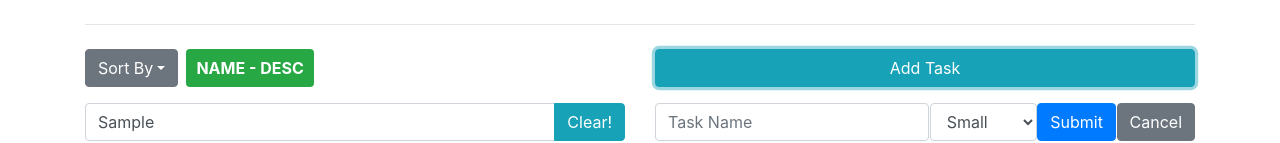
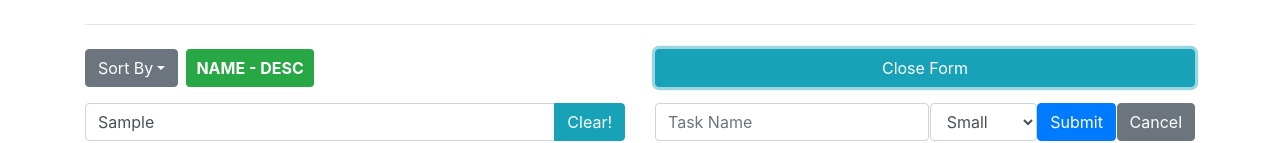
Before and after one commit to HoangThai-zenno/todo-list, a Vue app: page / in a window 1280 px wide. Both pictures are taken after typing "Sample" into the empty fields and a click on the button "Add Task". Shown: the part 148-291 px from the top of the page. Built offline with nearby package versions, Linux system fonts and the light colour scheme.

Commit message:
Add event toggle hide, unhide btn addTask part 2

```diff
--- a/src/components/FormAdd.vue
+++ b/src/components/FormAdd.vue
@@ -1,12 +1,15 @@
 <template>
     <div class="form-group add-task">
-        <button v-on:click="onCLickAdd" type="button" class="btn btn-info btn-block">Add Task</button>
+        <button v-on:click="onCLickAdd" type="button" class="btn btn-info btn-block">{{ isShowForm ? 'Close Form' : 'Add Task' }}</button>
     </div>
 </template>
 
 <script>
 export default {
     name: 'form-add',
+    props:{
+        isShowForm:{type:Boolean, defaultValue:false}
+    },
     methods: {
         onCLickAdd(){
             this.$emit('handelAddTask')
--- a/src/components/FormComp.vue
+++ b/src/components/FormComp.vue
@@ -1,7 +1,7 @@
 <template>
     <b-col cols="12" lg="6">
         <!-- ADD : START -->
-        <form-add v-on:handelAddTask="handelAddTask" />
+        <form-add v-on:handelAddTask="handelAddTask" v-bind:isShowForm="isShowForm" />
         <!-- ADD : END -->
 
         <form v-if="isShowForm" action="" method="POST" class="form-inline justify-content-between">
@@ -19,7 +19,7 @@
             </div>
 
             <button type="button" class="btn btn-primary">Submit</button>
-            <button type="button" class="btn btn-secondary">Cancel</button>
+            <button v-on:click="handleCancle" type="button" class="btn btn-secondary">Cancel</button>
         </form>
     </b-col>
 </template>
@@ -37,6 +37,9 @@ export default {
     methods: {
         handelAddTask(){
             this.$emit('toggleForm')
+        },
+        handleCancle(){
+            this.$emit('toggleForm')
         }
     }
 }
```
